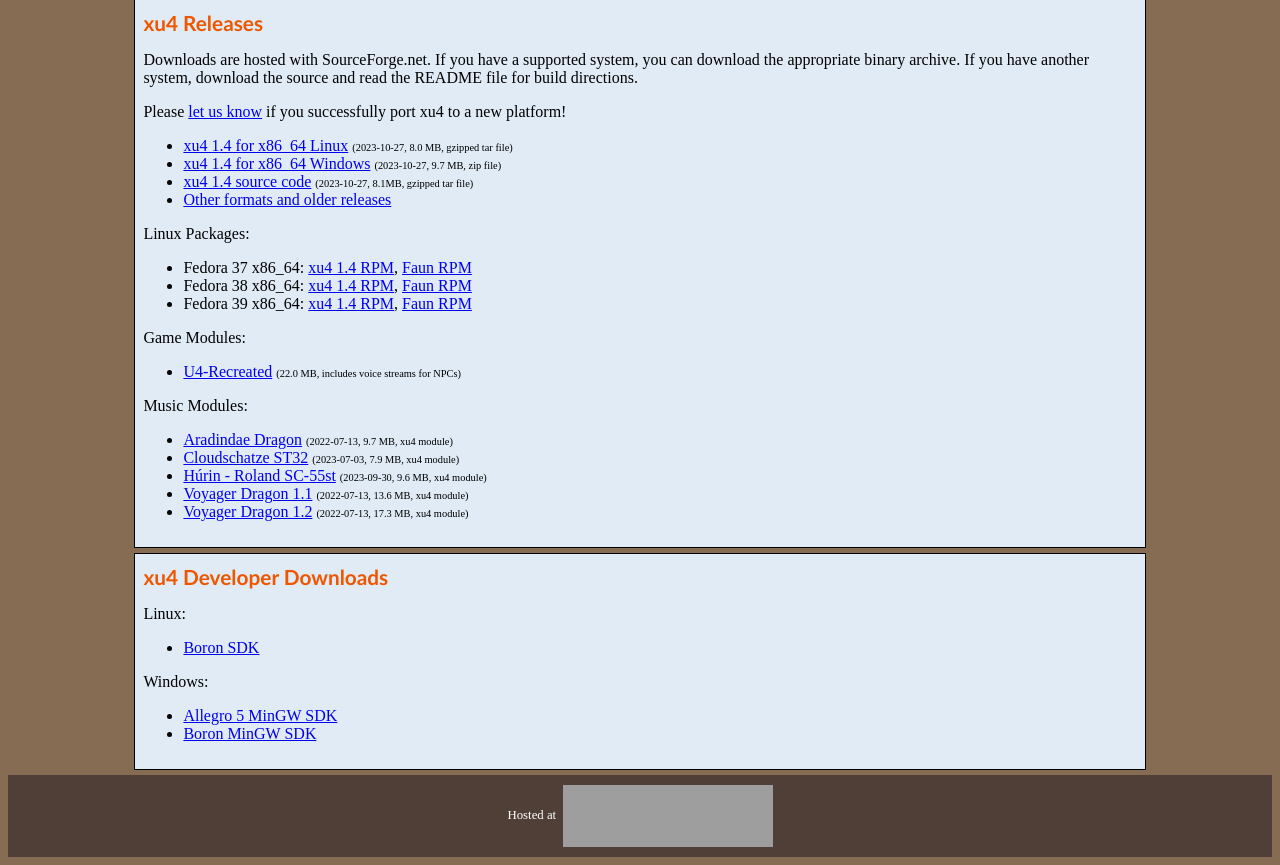
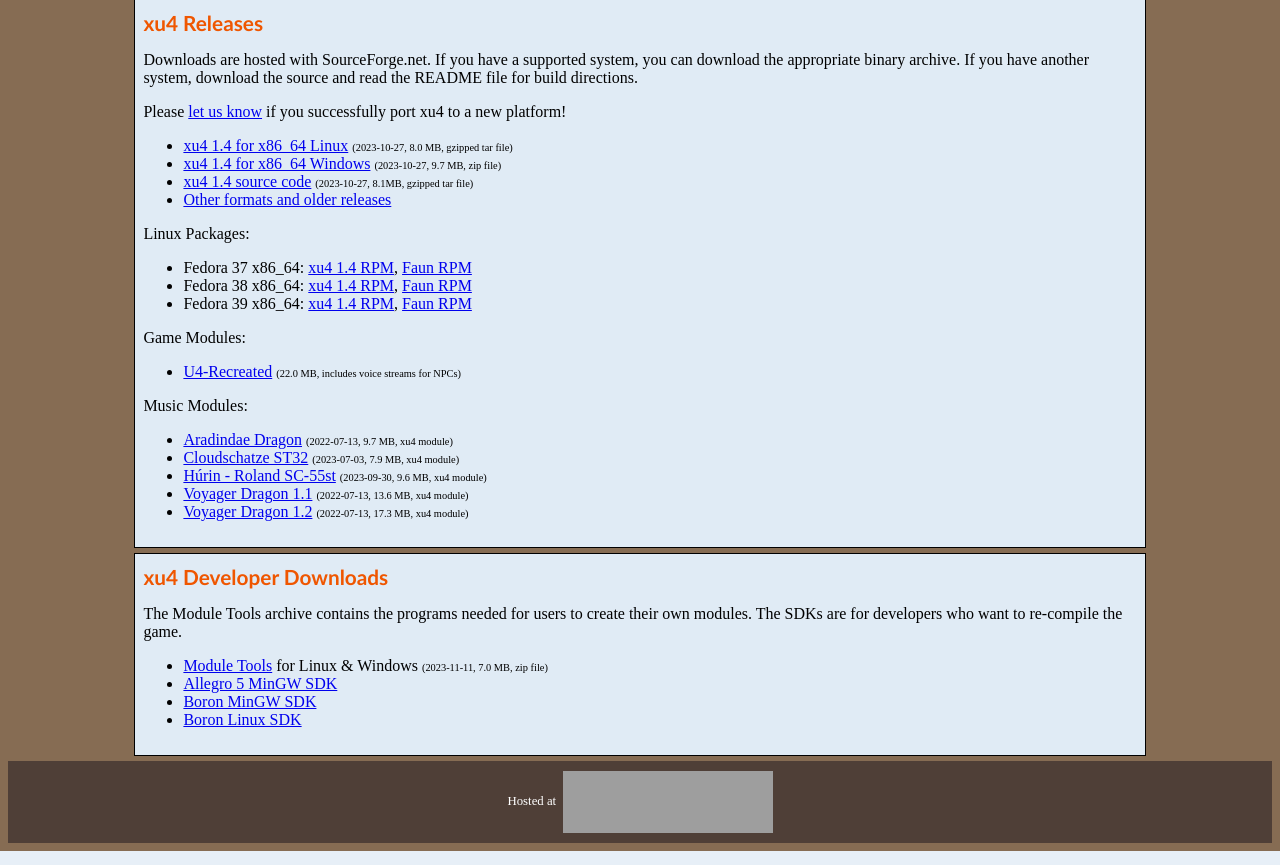
Before and after one commit to xu4-engine/web, a PHP site: page /download.php in a window 1280 px wide. Shown: the part 482-1347 px from the top of the page. Run offline with PHP 8.4, Linux system fonts and the light colour scheme; some libraries are stand-ins or nearby versions; grey boxes are pictures that could not be loaded.

Commit message:
download: Add Module Tools archive.

```diff
--- a/download.php
+++ b/download.php
@@ -80,14 +80,14 @@
 </div>
 <div class="section" id="devel">
   <h2>xu4 Developer Downloads</h2>
-  <p>Linux:</p>
+  <p>The Module Tools archive contains the programs needed for users to create their own modules.
+     The SDKs are for developers who want to re-compile the game.
+  </p>
   <ul>
-    <li><a href="download/boron-x86_64-static-2.0.8.tar.bz2">Boron SDK</a></li>
-  </ul>
-  <p>Windows:</p>
-  <ul>
+    <li><a href="download/xu4-mod-tools.zip">Module Tools</a> for Linux & Windows <span class="details">(2023-11-11, 7.0 MB, zip file)</span></li>
     <li><a href="https://github.com/liballeg/allegro5/releases/download/5.2.7.0/allegro-x86_64-w64-mingw32-gcc-10.2.0-posix-seh-static-5.2.7.0.zip">Allegro 5 MinGW SDK</a></li>
     <li><a href="download/boron-x86_64-w64-mingw32-static-2.0.8.zip">Boron MinGW SDK</a></li>
+    <li><a href="download/boron-x86_64-static-2.0.8.tar.bz2">Boron Linux SDK</a></li>
   </ul>
 </div>
 
```
Also changed, not shown: 1 other file.
